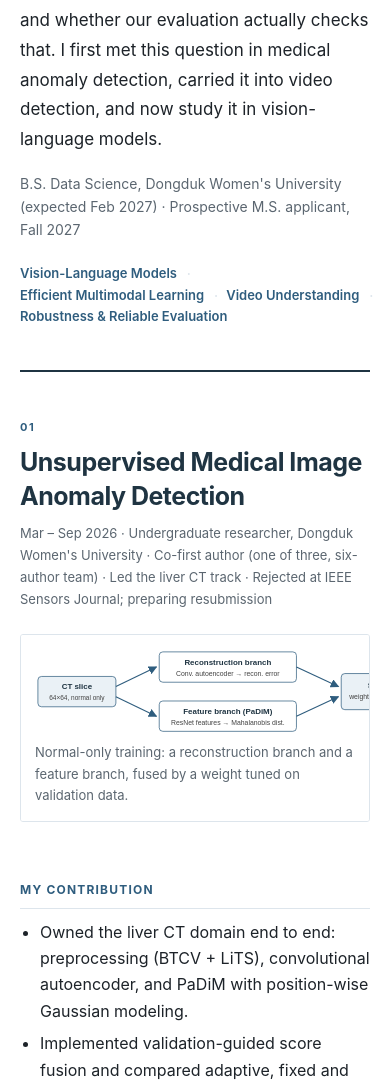
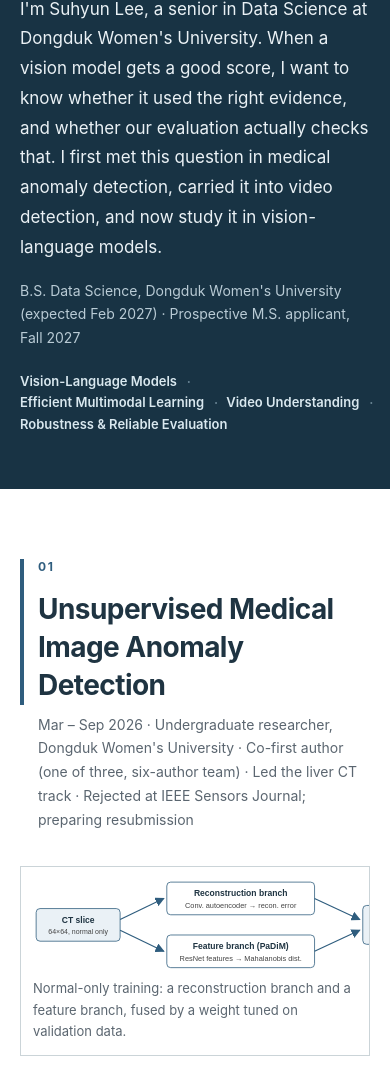
Before and after one commit to nocked115/nocked115.github.io, a plain HTML site: page research/index.html in a window 390 px wide. Shown: the part 343-1427 px from the top of the page. Drawn offline with Linux system fonts and the light colour scheme.

Commit message:
Strengthen research portfolio visual hierarchy

```diff
--- a/research/index.html
+++ b/research/index.html
@@ -83,9 +83,70 @@
     header.hero { padding-top:42px; }
     section { padding:42px 0 46px; }
   }
+
+  /* Research page visual system: quiet paper, strong project rhythm. */
+  body.research-page { background:#f3f1ed; }
+  body.research-page .wrap { max-width:1080px; padding:0 40px; }
+  body.research-page nav { border-bottom:0; color:#fff; }
+  body.research-page nav a,
+  body.research-page nav .home { color:#fff; }
+  body.research-page nav a:hover { color:#c9ddea; }
+  body.research-page header.hero {
+    margin:0 -40px;
+    padding:88px 40px 76px;
+    background:#183344;
+    border:0;
+    color:#fff;
+  }
+  body.research-page .eyebrow { color:#a9c7d8; }
+  body.research-page h1 { max-width:760px; font-size:clamp(42px, 7vw, 76px); letter-spacing:-.055em; color:#fff; }
+  body.research-page .lead { max-width:760px; color:#eaf1f5; font-size:19px; }
+  body.research-page .meta { color:#b9cbd5; }
+  body.research-page .chips { color:#d9e8ef; }
+  body.research-page .chip:not(:last-child)::after { color:#6d8998; }
+  body.research-page section {
+    margin:0 -40px;
+    padding:76px 40px 82px;
+    background:#fff;
+    border-bottom:1px solid #d5d9da;
+  }
+  body.research-page section:nth-of-type(even) { background:#f8f7f4; }
+  body.research-page section:first-of-type { padding-top:70px; }
+  body.research-page section > h2 { max-width:880px; font-size:clamp(28px, 3.4vw, 42px); padding-left:20px; border-left:5px solid #2f5d7e; }
+  body.research-page section > h2::before { margin-bottom:16px; font-size:12px; }
+  body.research-page .sub { max-width:860px; margin:0 0 34px 25px; font-size:14px; }
+  body.research-page figure { border:1px solid #cbd4d8; border-radius:0; padding:22px; margin:30px 0 40px; }
+  body.research-page figure svg { min-width:640px; }
+  body.research-page .grid2 { gap:48px; }
+  body.research-page h3 { margin-top:34px; color:#183344; }
+  body.research-page .findings { margin-top:10px; }
+  body.research-page .finding { padding:20px 0; }
+  body.research-page .stats { gap:28px; margin:28px 0 12px; }
+  body.research-page .stat .v { font-size:30px; }
+  body.research-page #direction { background:#183344; color:#eaf1f5; border-bottom:0; }
+  body.research-page #direction > h2 { color:#fff; border-color:#a9c7d8; }
+  body.research-page #direction > h2::before { color:#a9c7d8; }
+  body.research-page #direction .question { border-color:#a9c7d8; }
+  body.research-page #direction .question b { color:#fff; }
+  body.research-page footer { margin:0 -40px; padding:38px 40px 56px; background:#183344; color:#b9cbd5; }
+  body.research-page footer a { color:#fff; }
+  @media (max-width:640px) {
+    body.research-page .wrap { padding:0 20px; }
+    body.research-page header.hero,
+    body.research-page section,
+    body.research-page footer { margin-left:-20px; margin-right:-20px; padding-left:20px; padding-right:20px; }
+    body.research-page header.hero { padding-top:58px; padding-bottom:54px; }
+    body.research-page h1 { font-size:clamp(38px, 12vw, 58px); }
+    body.research-page .lead { font-size:17px; }
+    body.research-page section { padding-top:52px; padding-bottom:58px; }
+    body.research-page section > h2 { padding-left:14px; border-left-width:4px; }
+    body.research-page .sub { margin-left:18px; }
+    body.research-page figure { margin-left:0; margin-right:0; padding:12px; }
+    body.research-page figure svg { min-width:560px; }
+  }
 </style>
 </head>
-<body>
+<body class="research-page">
 <div class="wrap">
   <nav>
     <a class="home" href="/">Suhyun Lee</a>
```
